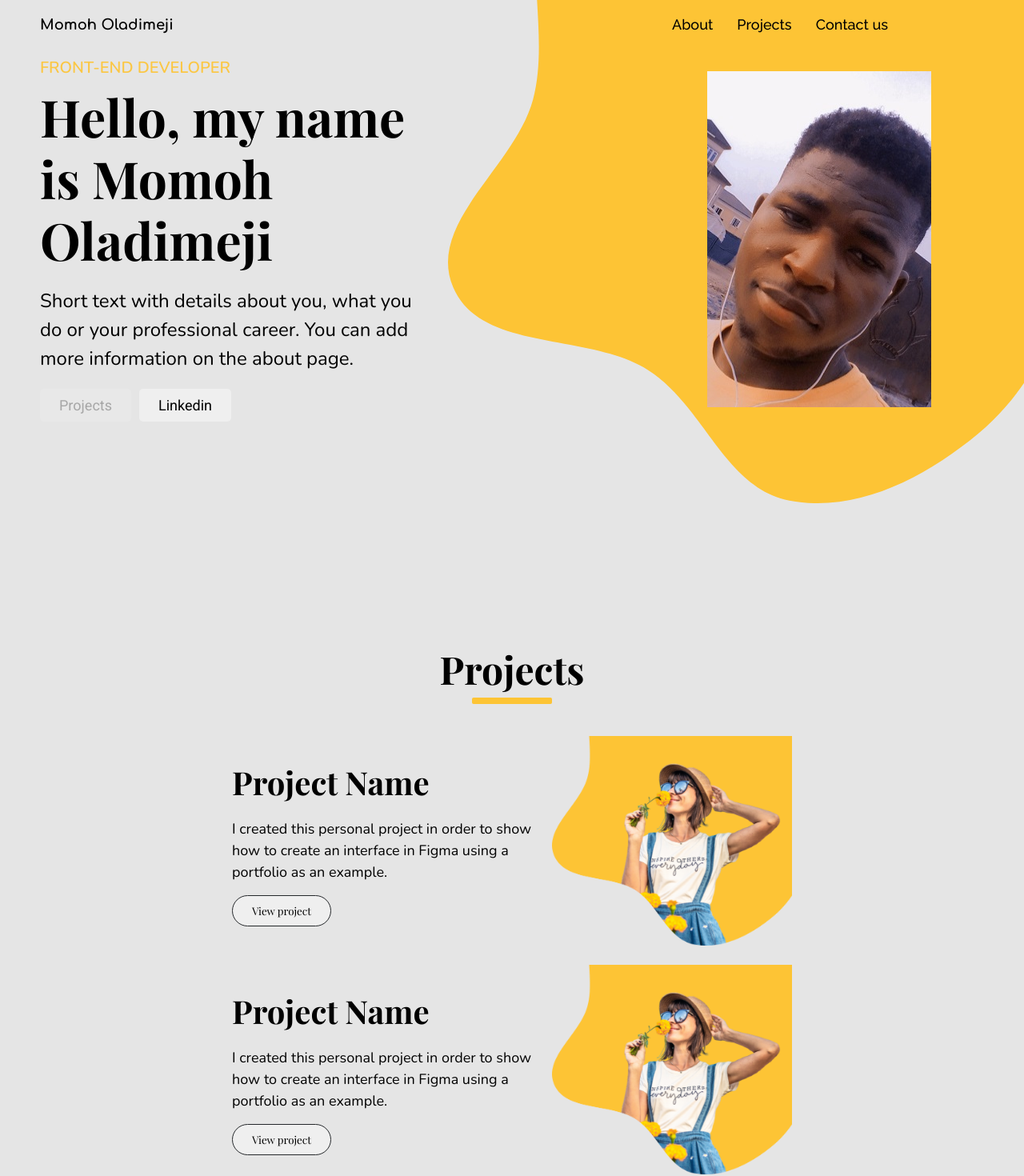
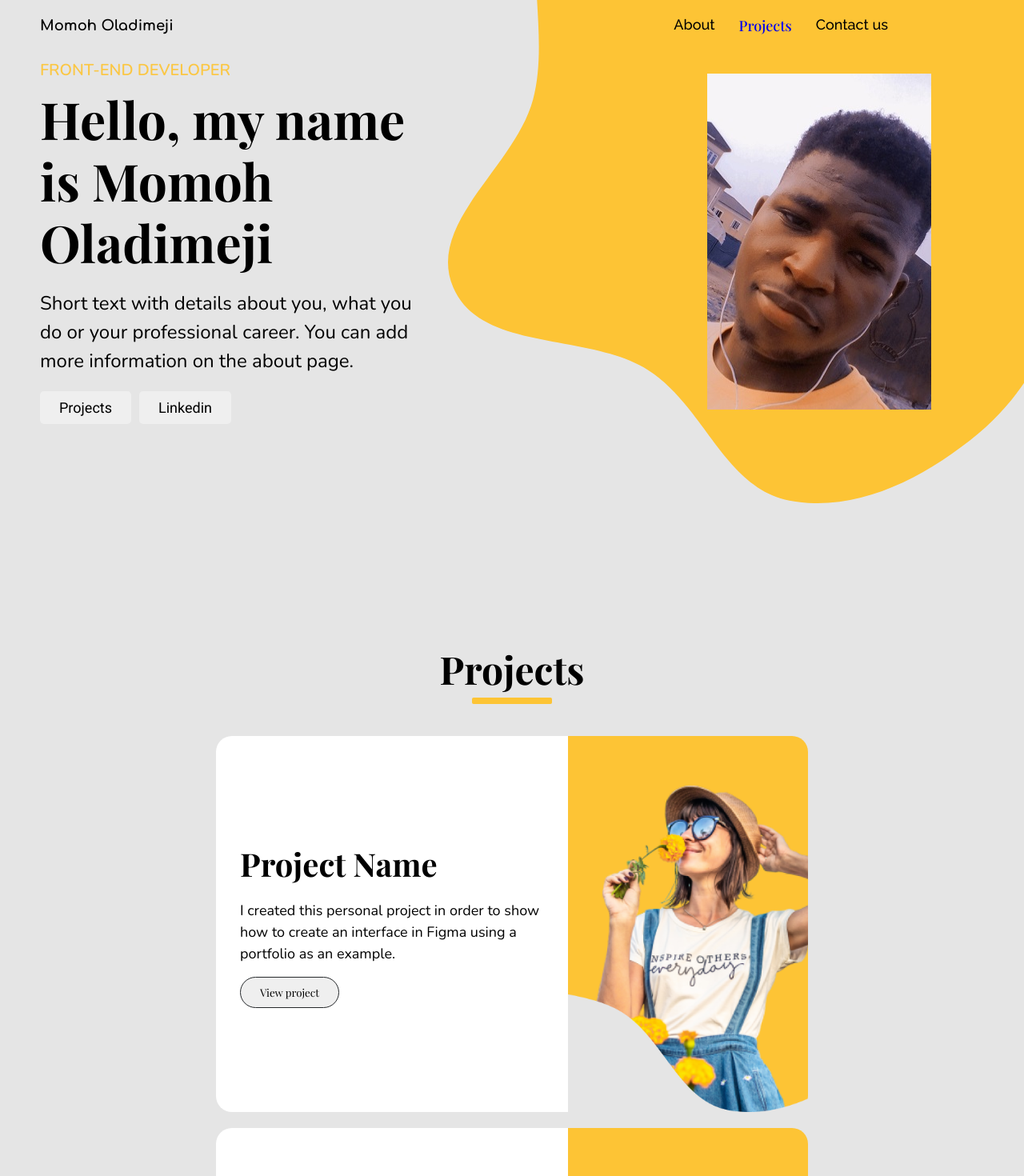
Before and after one commit to oladee/React-Portfolio, a React (Create React App) app: page / in a window 1280 px wide. Shown: the top 1470 px of the page at 80% size. Built offline with nearby package versions, Linux system fonts and the light colour scheme.

Commit message:
hover status on cards

```diff
--- a/package.json
+++ b/package.json
@@ -10,7 +10,6 @@
     "match-sorter": "^6.3.1",
     "react": "^18.2.0",
     "react-dom": "^18.2.0",
-    "react-router-dom": "^6.14.0",
     "react-scripts": "5.0.1",
     "sort-by": "^1.2.0",
     "web-vitals": "^2.1.4"
@@ -38,5 +37,8 @@
       "last 1 firefox version",
       "last 1 safari version"
     ]
+  },
+  "devDependencies": {
+    "react-router-dom": "^6.14.0"
   }
 }
--- a/src/App.js
+++ b/src/App.js
@@ -1,15 +1,15 @@
-import Footer from "./components/Footer";
-import Hero from "./components/Hero";
-import Projects from "./components/Projects";
+import { Route, Routes } from "react-router-dom";
+import Landing from "./components/Landing";
 
 function App() {
   return (
     <div className="App">
-     <Hero/>
-     <Projects/>
-     <Footer/>
+      <Routes>
+        <Route path="/" element={<Landing/>}/>
+      </Routes>
     </div>
   );
+
 }
 
 export default App;
--- a/src/components/Hero.jsx
+++ b/src/components/Hero.jsx
@@ -1,18 +1,11 @@
 import React from "react";
 import mypic from '../assets/Snapchat-1659820388.jpg'
+import Navbar from "./Navbar";
+
 const Hero = () => {
   return (
     <div className="maincontent">
-      <nav>
-        <header>
-          <h1>Momoh Oladimeji</h1>
-        </header>
-        <ul>
-          <li>About</li>
-          <li>Projects</li>
-          <li>Contact us</li>
-        </ul>
-      </nav>
+      <Navbar/>
       <div className="writeup">
         <div className="stack">
           <h2>Front-end Developer</h2>
@@ -22,7 +15,7 @@ const Hero = () => {
             career. You can add more information on the about page.
           </p>
           <div className="buttonSec">
-            <Button className="Projects button" disabled>
+            <Button className="Projects button">
             Projects
             </Button>
             <Button className="linkedin button">
--- /dev/null
+++ b/src/components/Landing.jsx
@@ -0,0 +1,14 @@
+import React from 'react'
+import Hero from './Hero'
+import Projects from './Projects'
+
+const Landing = () => {
+  return (
+    <div>
+      <Hero/>
+      <Projects/>
+    </div>
+  )
+}
+
+export default Landing
--- /dev/null
+++ b/src/components/Navbar.jsx
@@ -0,0 +1,19 @@
+import React from 'react'
+import { Link } from 'react-router-dom'
+
+const Navbar = () => {
+  return (
+    <nav>
+        <header>
+          <h1>Momoh Oladimeji</h1>
+        </header>
+        <ul>
+          <li>About</li>
+          <li><Link to="">Projects</Link> </li>
+          <li>Contact us</li>
+        </ul>
+      </nav>
+  )
+}
+
+export default Navbar
--- a/src/components/Projects.jsx
+++ b/src/components/Projects.jsx
@@ -3,7 +3,7 @@ import image from '../assets/image.png'
 
 const Projects = () => {
   return (
-    <div className='myprojects'>
+    <div className='myprojects' id='projects'>
         <header>
             <h2>Projects</h2>
             <hr />
--- a/src/index.css
+++ b/src/index.css
@@ -27,7 +27,7 @@ nav ul {
 }
 nav ul li {
   display: inline-block;
-  padding-right: 30px;
+  margin-right: 30px;
   font-size: 18px;
   font-weight: 500;
   font-family: "Raleway", sans-serif;
@@ -120,8 +120,26 @@ nav ul li:hover,
 .card {
   display: flex;
   justify-content: center;
-  align-items: center;
   flex-wrap: wrap;
+
+}
+.leftpane:hover,.rightpane:hover{
+  box-shadow: 2px 2px 2px 1px rgba(0, 0, 0, 0.2);
+  transform: scale(0.9);
+  transition: 0.5s;
+}
+.leftpane{
+  background-color: #ffffff;
+  display: flex;
+  flex-direction: column;
+  align-items: flex-start;
+  padding: 130px 30px;
+  justify-content: center;
+  margin-bottom: 20px;
+  border-radius: 20px 0px 0px 20px;
+}
+.rightpane img{
+  border-radius: 0px 20px 20px 0px;
 }
 .leftpane h3 {
   font-size: 40px;
@@ -177,8 +195,15 @@ nav ul li:hover,
     object-fit: none;
     margin: 0 auto;
   }
+  .leftpane{
+    margin-bottom: 0;
+  }
   .leftpane p {
-    width: 400px;
+    width: 380px;
+  }
+  .rightpane img{
+    height: 100%;
+    object-fit: cover;
   }
 
 }
--- a/src/index.js
+++ b/src/index.js
@@ -1,13 +1,16 @@
-import React from 'react';
-import ReactDOM from 'react-dom/client';
-import './index.css';
-import App from './App';
-import reportWebVitals from './reportWebVitals';
+import React from "react";
+import ReactDOM from "react-dom/client";
+import { BrowserRouter } from "react-router-dom";
+import "./index.css";
+import App from "./App";
+import reportWebVitals from "./reportWebVitals";
 
-const root = ReactDOM.createRoot(document.getElementById('root'));
+const root = ReactDOM.createRoot(document.getElementById("root"));
 root.render(
   <React.StrictMode>
-    <App />
+    <BrowserRouter>
+      <App />
+    </BrowserRouter>
   </React.StrictMode>
 );
 
```
Also changed, not shown: 1 other file (tests, documents, lock files or other folders).
